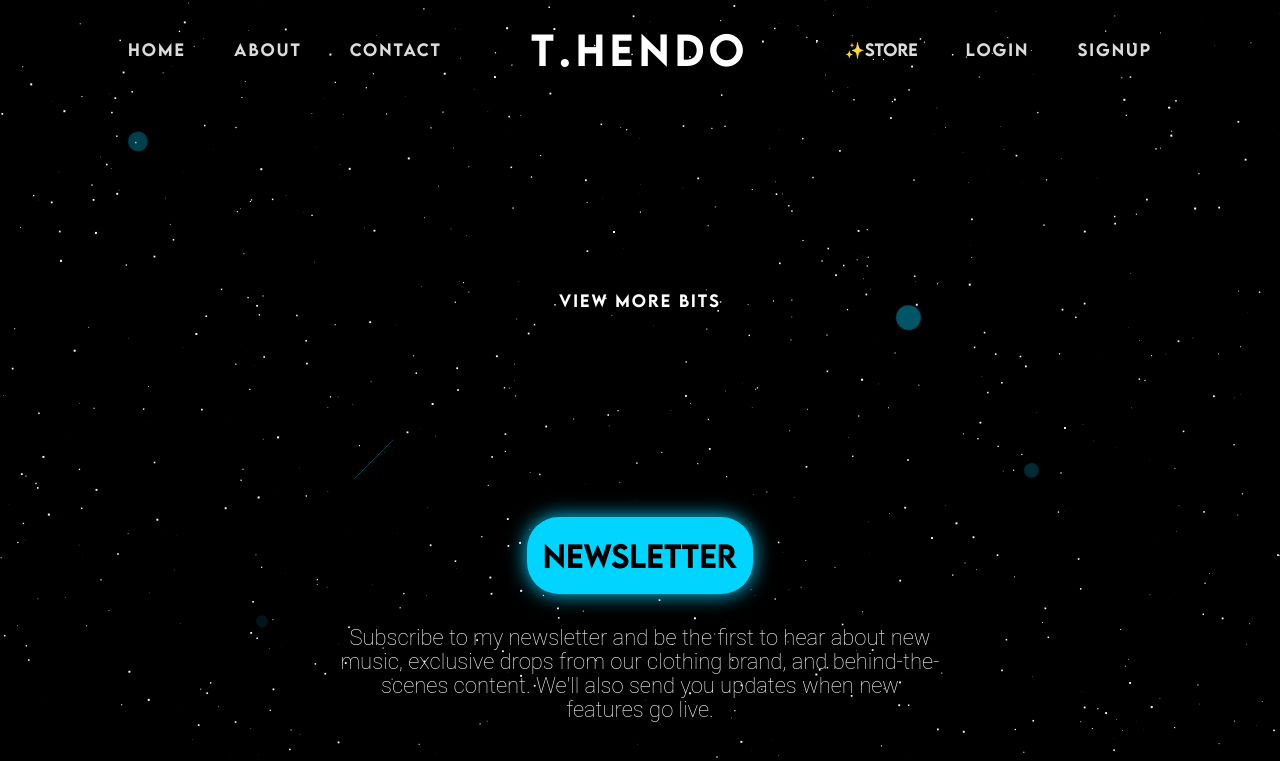
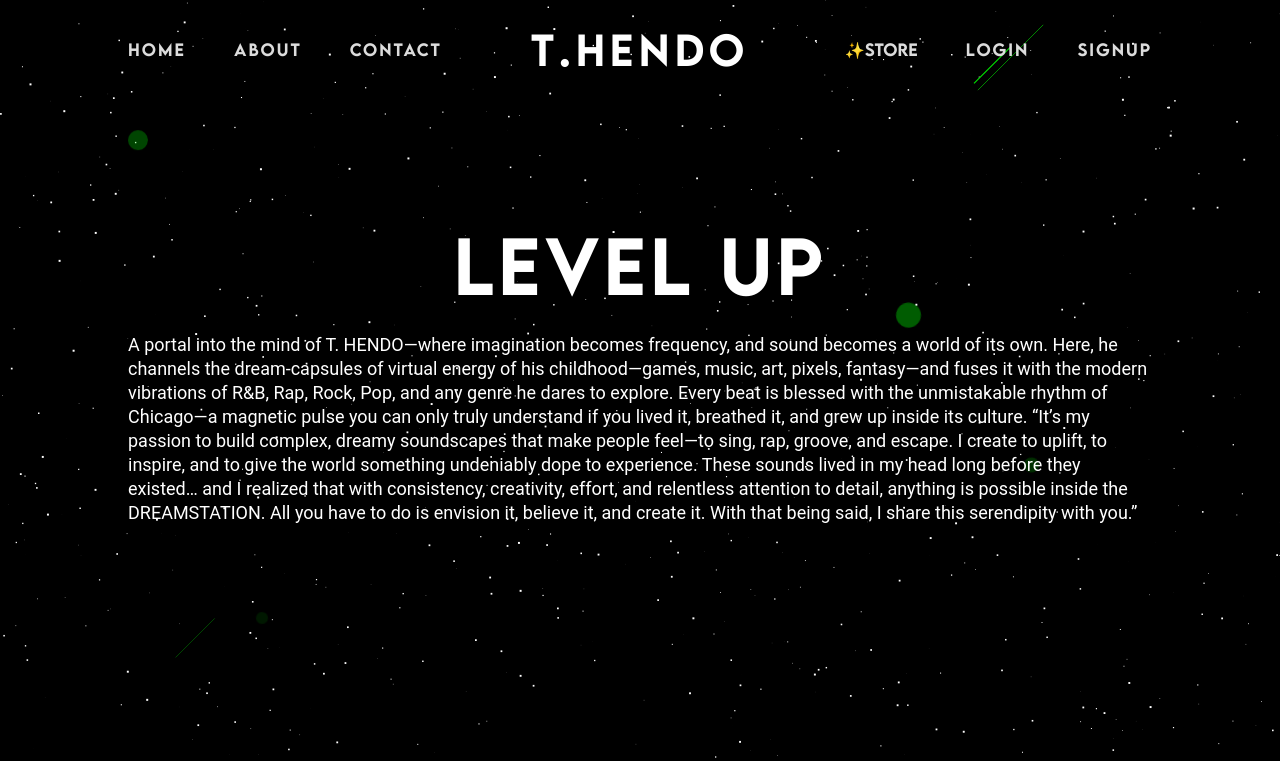
Before and after one commit to NikoDola/hendo, a Next.js app: page /home in a window 1280 px wide. Shown: the top 761 px of the page. Built offline with nearby package versions, Linux system fonts and the light colour scheme; no server answers.

Commit message:
before gradient

```diff
--- a/src/app/home/page.tsx
+++ b/src/app/home/page.tsx
@@ -1,6 +1,7 @@
 import "../globals.css"
 import type { Metadata } from "next";
 import dynamic from "next/dynamic";
+import Hero2 from "@/components/client/Hero2";
 
 import Link from "next/link";
 import HomeMusicSectionServer from "@/components/server/HomeMusicSectionServer";
@@ -21,8 +22,8 @@ const Contact = dynamic(() => import("@/components/client/Contact"), {
 export default function Home() {
   return (
     <main>
-      <section className="section-regular">
-
+      <section className="section-full">
+      <Hero2 />
       </section>
 
       <section className="section-regular">
--- /dev/null
+++ b/src/components/client/Hero2.css
@@ -0,0 +1,25 @@
+.heroWrapper{
+  position: relative;
+  height: 100vh;
+
+}
+.bg-image{
+  position: absolute;
+  width: 100%;
+  height: 100%;
+
+}
+
+.heroTextWrapper{
+  position: relative;
+}
+.headlineText{
+  text-align: center;
+  position: sticky;
+  top: 20px;
+}
+
+.headlineBody{
+  margin: 0 auto;
+  max-width: 80%;
+}
--- /dev/null
+++ b/src/components/client/Hero2.tsx
@@ -0,0 +1,25 @@
+import "./Hero2.css";
+import Image from "next/image";
+
+export default function Hero2() {
+  return (
+    <div className="heroWrapper">
+      <div className="heroTextWrapper">
+        <h1 className="headlineText">Level Up</h1>
+        <p className="headlineBody">A portal into the mind of T. HENDO—where imagination becomes frequency,
+          and sound becomes a world of its own.
+        Here, he channels the dream-capsules of virtual energy of his childhood—games,
+        music, art, pixels, fantasy—and fuses it with the modern vibrations of R&B, Rap,
+         Rock, Pop, and any genre he dares to explore. Every beat is blessed with the unmistakable
+          rhythm of Chicago—a magnetic pulse you can only truly understand if you lived it,
+          breathed it, and grew up inside its culture.
+       “It’s my passion to build complex, dreamy soundscapes
+       that make people feel—to sing, rap, groove, and escape. I create to uplift, to inspire,
+       and to give the world something undeniably dope to experience. These sounds lived in my head long before they existed… and I realized that with consistency, creativity, effort, and relentless attention to detail, anything is possible inside the DREAMSTATION. All you have to do is envision it, believe it, and create it. With that being said, I share this serendipity with you.”</p>
+      </div>
+      <div className="HeroimageWrapper">
+
+      </div>
+    </div>
+  );
+}
--- a/src/components/pages/Newsletter.css
+++ b/src/components/pages/Newsletter.css
@@ -39,15 +39,11 @@
 .newsletterTitle {
   border-radius: 2rem;
   text-align: center;
-  font-size: var(--text-3xl);
+  font-size: var(--text-5xl);
   font-family: var(--lemonmilk);
-  background-color: yellow;
-  color: black;
+  color: var(--theme-color);
   padding: 1rem;
   margin-top: 1rem;
-  background: var(--theme-color);
-  transition: background-color 1s ease, box-shadow 1s ease;
-  box-shadow: 0 0 20px var(--theme-color);
 }
 
 .newsletterWrapper {
```
Also changed, not shown: public/images/hendo/2-hendo.webp (added), 1 other file (tests, documents, lock files or other folders).
